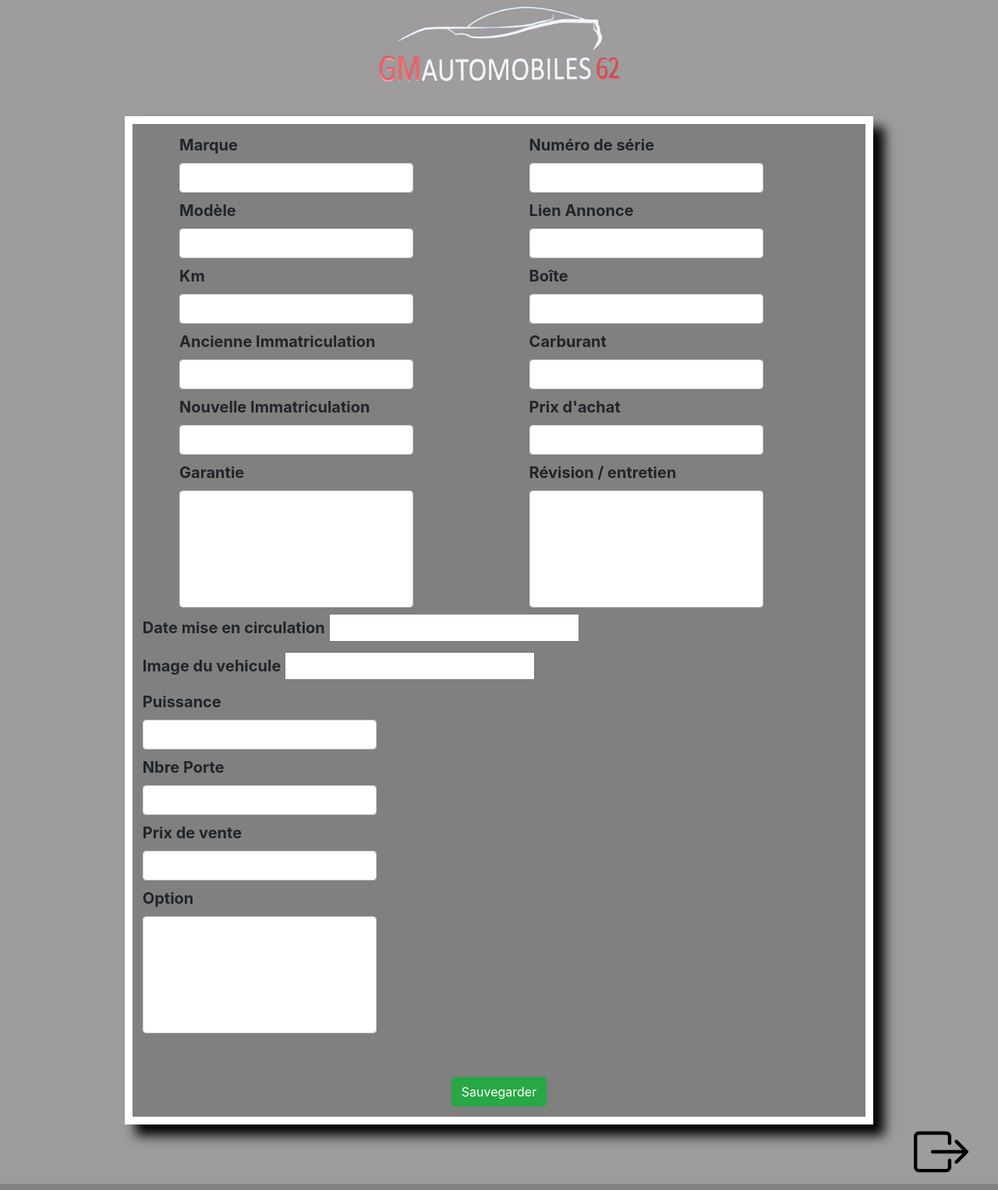
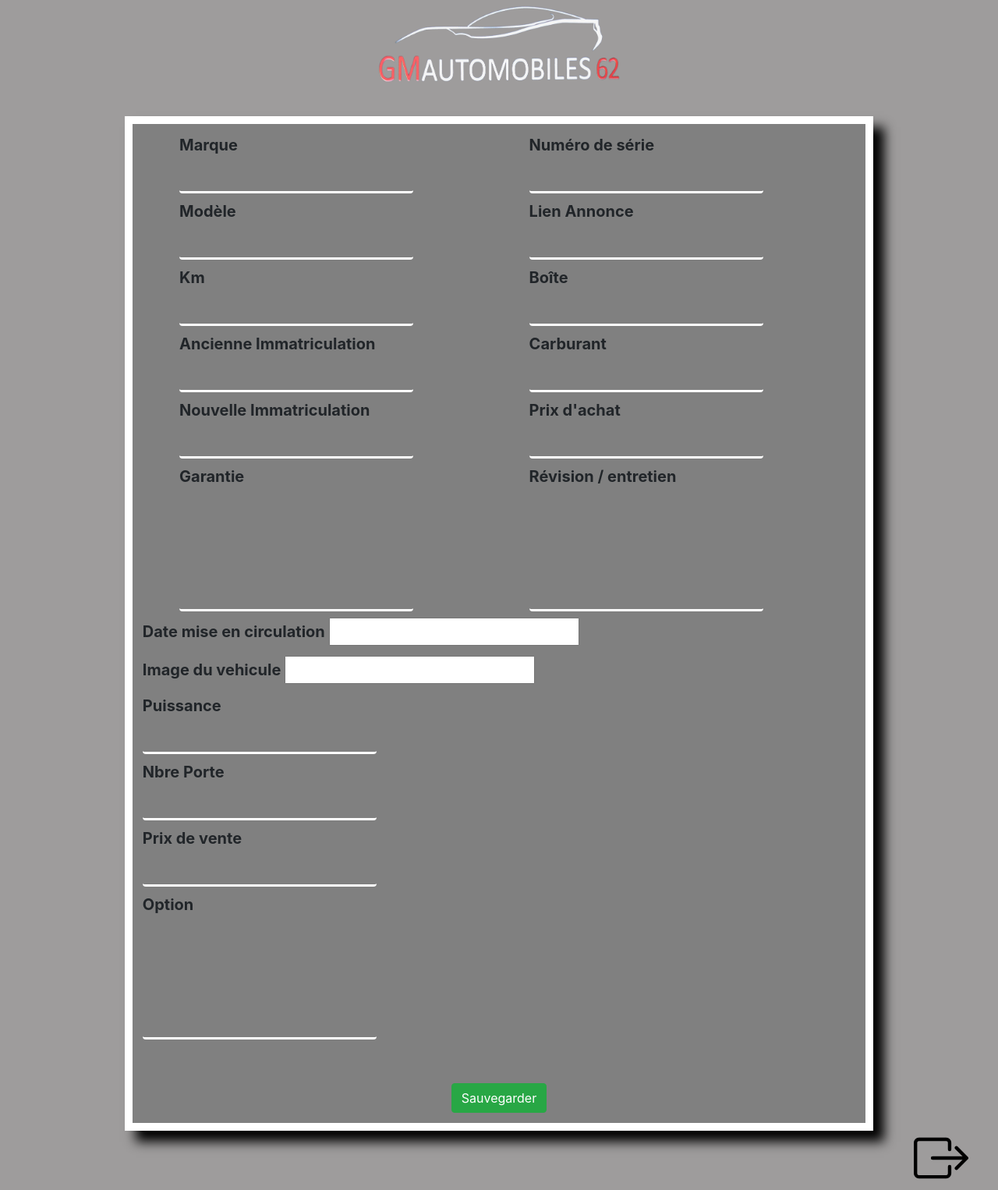
Before and after one commit to AntoineM666/Tool_car, a Symfony app: template templates/vehicule/new.html.twig in a window 1280 px wide. Shown: the part 125-1651 px from the top of the page at 78% size. Run offline with Twig, Linux system fonts and the light colour scheme; the template is opened without the code that fills it, so the values that code supplies are empty; form fields are guessed from the names that the template uses; some libraries are stand-ins or nearby versions.

Commit message:
refonte + form

```diff
--- a/public/css/style.css
+++ b/public/css/style.css
@@ -75,8 +75,16 @@ font-weight: 500;
     font-size: 12px;
     height: 150px;
    width: 300px;
+   border: none;
+   background-color: transparent;
+   border-bottom: 3px solid white;
+
 }
 
 .size-form2{
     width:300px;
+    border: none;
+    border-bottom: 3px solid white;
+
+    background-color: transparent;
 }
```
